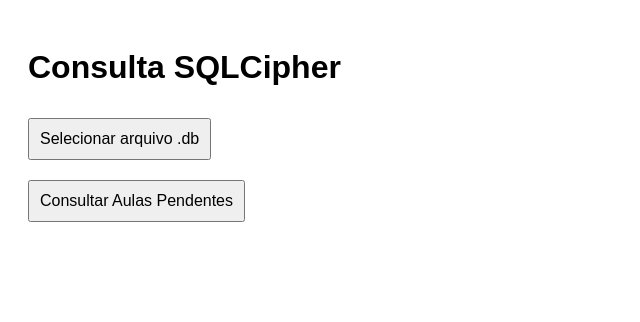
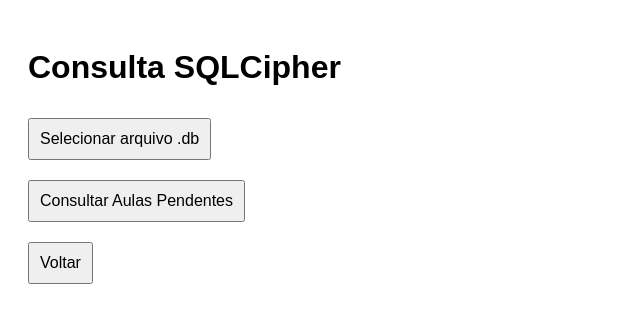
Before and after one commit to MiguelRodriguesCRN/BaseScan, an Electron app: page BaseScan/pages/aulas.html in a window 1000 px wide. Shown: the whole page, without its empty margins (0-640 px from the left). Drawn offline with Linux system fonts and the light colour scheme.

Commit message:
feat: adiciona botão de voltar em todas as telas de análise para melhorar a navegação

```diff
--- a/BaseScan/pages/aulas.html
+++ b/BaseScan/pages/aulas.html
@@ -23,6 +23,16 @@
 
   <div id="resultado"></div>
 
+  <button onclick="navegar('inicio')">Voltar</button>
+
+    <script>
+    function navegar(tipo) {
+      window.electronAPI.abrirTela(tipo);
+    }
+  </script>
+
+
   <script src="../renderer/aulasRenderer.js"></script>
+
 </body>
 </html>
```
Also changed, not shown: BaseScan/pages/desligamento.html (+9 -0 lines), BaseScan/pages/logs.html (+9 -0 lines).
